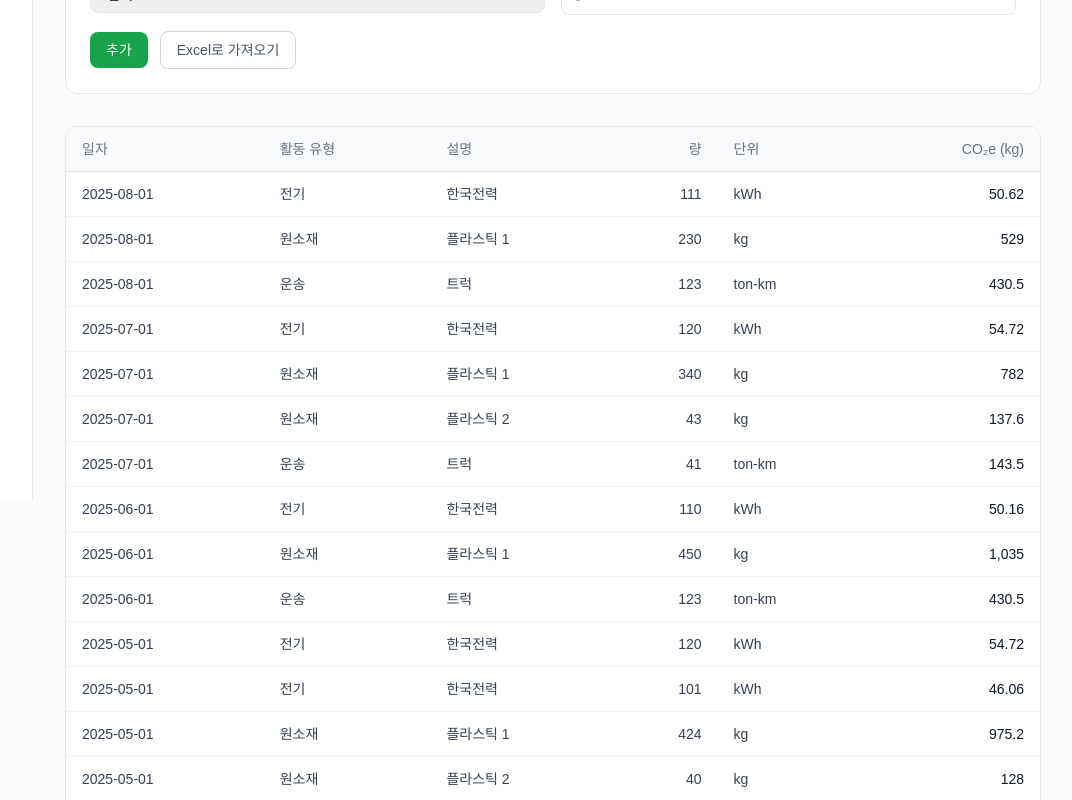
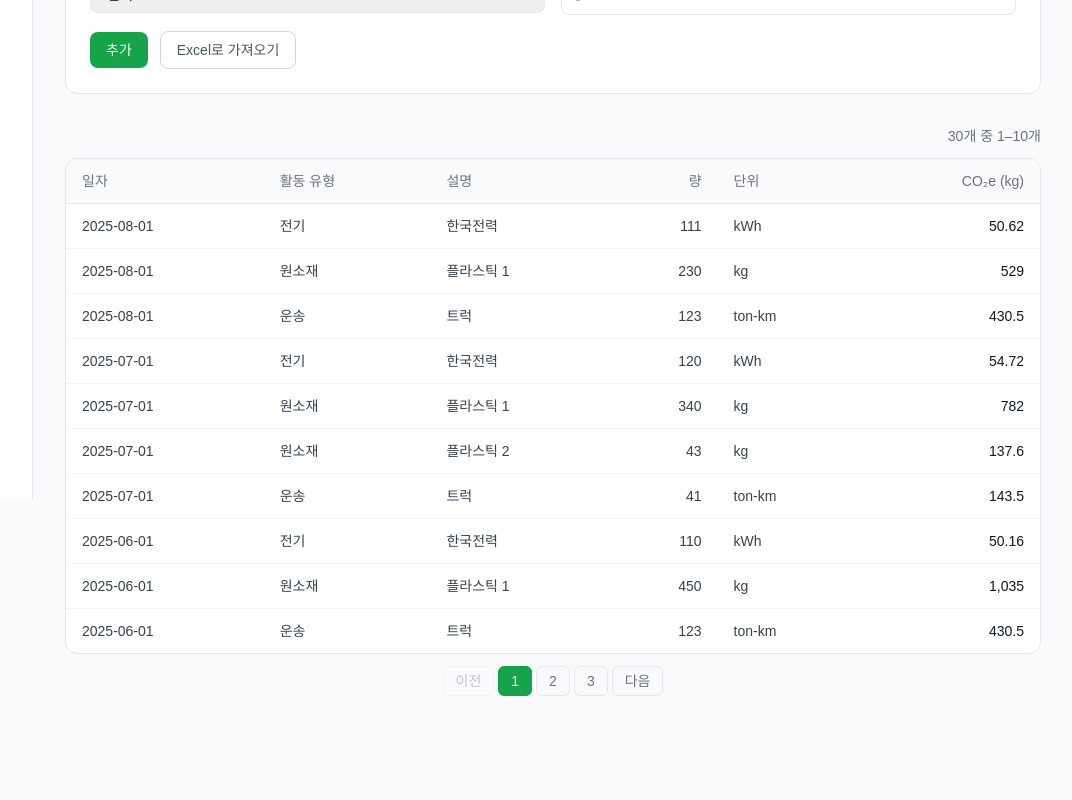
Before and after one commit to msms804/PCF-dashboard, a Next.js app: page /activities in a window 1280 px wide. Shown: the part 300-1100 px from the top of the page, without its empty margins (207-1279 px from the left). After the commit the page ends 1028 px from the top, so only its background shows below. Built offline with nearby package versions, Linux system fonts and the light colour scheme.

Commit message:
feat: 활동 데이터 테이블 페이지네이션 추가

```diff
--- a/components/ActivityTable.tsx
+++ b/components/ActivityTable.tsx
@@ -1,3 +1,6 @@
+"use client";
+
+import { useState } from "react";
 import { ActivityWithCo2e } from "@/lib/api";
 
 const typeLabels: Record<string, string> = {
@@ -6,14 +9,26 @@ const typeLabels: Record<string, string> = {
   transport: "운송",
 };
 
+const PAGE_SIZE = 10;
+
 type Props = {
   data: ActivityWithCo2e[];
 };
 
 export default function ActivityTable({ data }: Props) {
+  const [page, setPage] = useState(1);
+
   const sorted = [...data].sort((a, b) => b.date.localeCompare(a.date));
+  const totalPages = Math.ceil(sorted.length / PAGE_SIZE);
+  const paginated = sorted.slice((page - 1) * PAGE_SIZE, page * PAGE_SIZE);
 
   return (
+    <div className="flex flex-col gap-3">
+      <div className="flex justify-end">
+        <p className="text-sm text-gray-500">
+          {sorted.length}개 중 {(page - 1) * PAGE_SIZE + 1}–{Math.min(page * PAGE_SIZE, sorted.length)}개
+        </p>
+      </div>
       <div className="bg-white rounded-xl border border-gray-200 overflow-hidden">
         <table className="w-full text-sm">
           <thead className="bg-gray-50 border-b border-gray-200">
@@ -27,7 +42,7 @@ export default function ActivityTable({ data }: Props) {
             </tr>
           </thead>
           <tbody>
-          {sorted.map((row) => (
+            {paginated.map((row) => (
               <tr key={row.id} className="border-b border-gray-100 last:border-0 hover:bg-gray-50">
                 <td className="px-4 py-3 text-gray-700">{row.date}</td>
                 <td className="px-4 py-3 text-gray-700">{typeLabels[row.activityType] ?? row.activityType}</td>
@@ -40,5 +55,36 @@ export default function ActivityTable({ data }: Props) {
           </tbody>
         </table>
       </div>
+
+      {totalPages > 1 && (
+        <div className="flex justify-center text-sm text-gray-500">
+          <div className="flex gap-1">
+            <button
+              onClick={() => setPage((p) => p - 1)}
+              disabled={page === 1}
+              className="px-3 py-1 rounded-md border border-gray-200 hover:bg-gray-50 disabled:opacity-40 disabled:cursor-not-allowed"
+            >
+              이전
+            </button>
+            {Array.from({ length: totalPages }, (_, i) => i + 1).map((p) => (
+              <button
+                key={p}
+                onClick={() => setPage(p)}
+                className={`px-3 py-1 rounded-md border ${page === p ? "bg-green-600 text-white border-green-600" : "border-gray-200 hover:bg-gray-50"}`}
+              >
+                {p}
+              </button>
+            ))}
+            <button
+              onClick={() => setPage((p) => p + 1)}
+              disabled={page === totalPages}
+              className="px-3 py-1 rounded-md border border-gray-200 hover:bg-gray-50 disabled:opacity-40 disabled:cursor-not-allowed"
+            >
+              다음
+            </button>
+          </div>
+        </div>
+      )}
+    </div>
   );
 }
```
Lines whose indentation alone changed are shown as unchanged.
